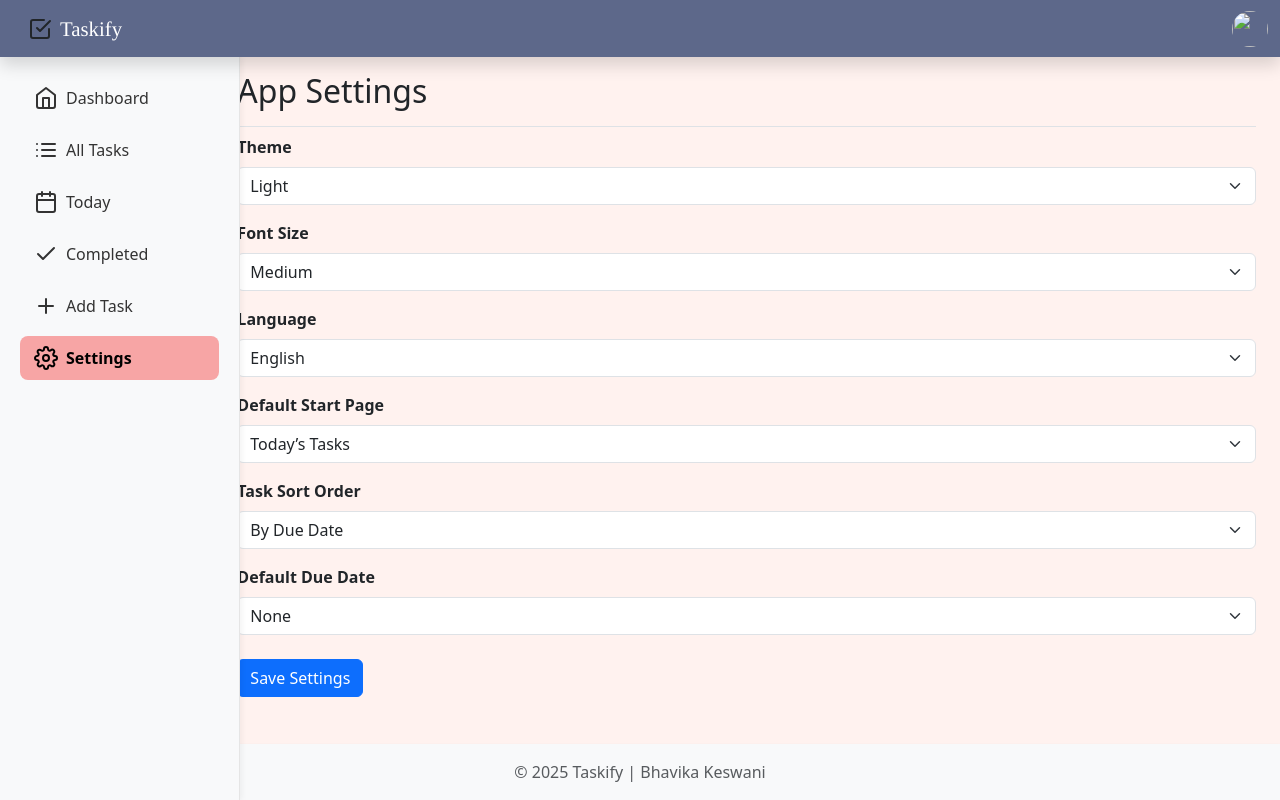
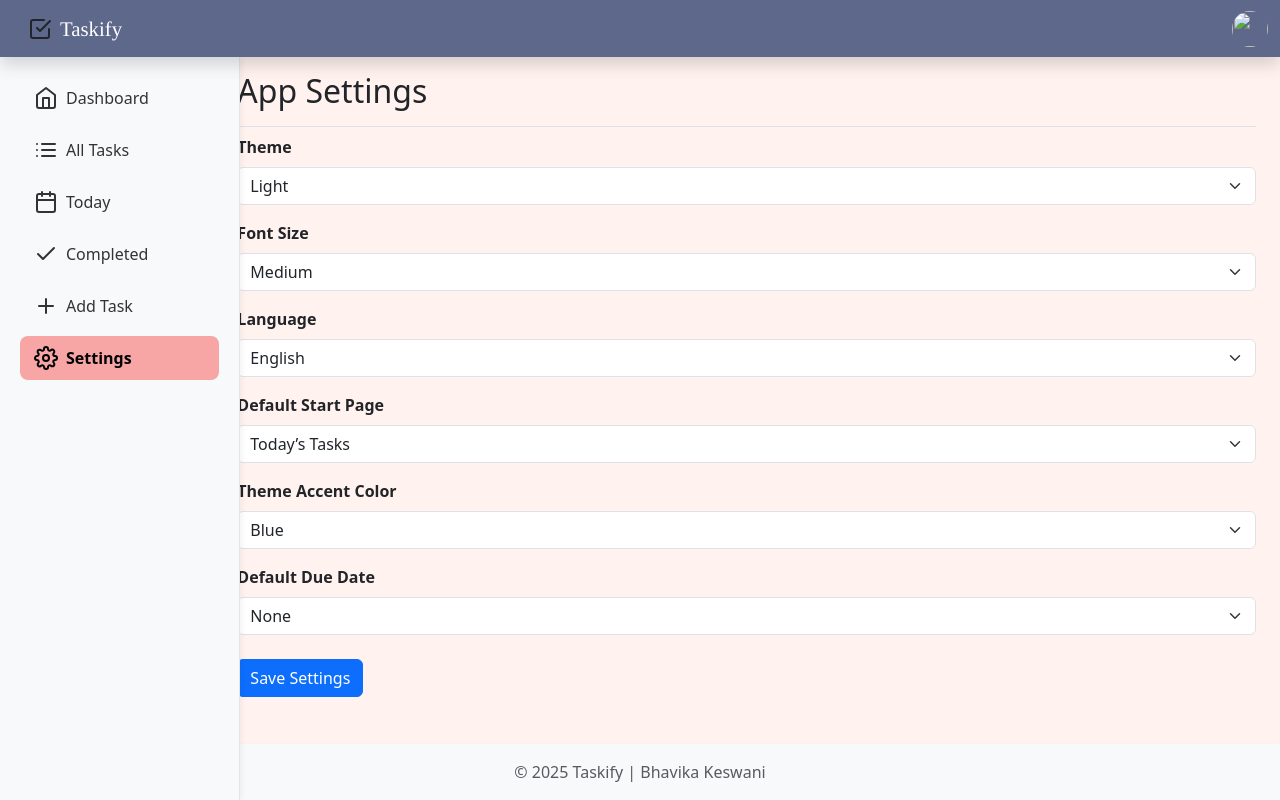
Before and after one commit to bhavikakeswani/taskify, a Flask app: page /settings in a window 1280 px wide. Run offline with Flask 3, Linux system fonts and the light colour scheme; the visitor is signed in with stand-in values (Sample User, id 1); data comes from the database, SQL or seed files in the repository; some libraries are stand-ins or nearby versions; some web fonts are replaced.

Commit message:
Add user-selectable theme accent color

```diff
--- a/main.py
+++ b/main.py
@@ -64,7 +64,7 @@ class UserSettings(db.Model):
     font_size = db.Column(db.String(20), default="medium")
     language = db.Column(db.String(10), default="en")
     start_page = db.Column(db.String(20), default="today")
-    sort_order = db.Column(db.String(20), default="due_date")
+    accent_color = db.Column(db.String(20), default="blue")
     default_due_date = db.Column(db.String(20), default="none")
 
     user = db.relationship("User", backref=db.backref("settings", uselist=False))
@@ -413,7 +413,7 @@ def settings():
         settings.font_size = request.form.get("font_size", "medium")
         settings.language = request.form.get("language", "en")
         settings.start_page = request.form.get("start_page", "today")
-        settings.sort_order = request.form.get("sort_order", "due_date")
+        settings.accent_color = request.form.get("accent_color", "blue")
         settings.show_completed = "show_completed" in request.form
         settings.default_due_date = request.form.get("default_due_date", "none")
 
--- a/templates/base.html
+++ b/templates/base.html
@@ -17,6 +17,39 @@
      <link rel="preconnect" href="https://fonts.googleapis.com">
     <link rel="preconnect" href="https://fonts.gstatic.com" crossorigin>
     <link href="https://fonts.googleapis.com/css2?family=Caveat&family=Corinthia:wght@400;700&family=Libre+Baskerville:ital,wght@0,400;0,700;1,400&family=Playwrite+AU+QLD&family=Sacramento&family=Tinos:ital,wght@0,400;0,700;1,400;1,700&display=swap" rel="stylesheet">
+    <style>
+      :root {
+        --accent-color:
+          {% if settings.accent_color == 'primary' %}
+            var(--bs-primary)
+          {% elif settings.accent_color == 'green' %}
+            green
+          {% elif settings.accent_color == 'red' %}
+            red
+          {% elif settings.accent_color == 'purple' %}
+            purple
+          {% else %}
+            var(--bs-primary)
+          {% endif %}
+          ;
+      }
+
+    .btn-primary {
+      background-color: var(--accent-color);
+      border-color: var(--accent-color);
+    }
+
+    .btn-primary:hover,
+    .btn-primary:focus {
+      background-color: var(--accent-color) !important;
+      border-color: var(--accent-color) !important;
+      opacity: 0.9;
+    }
+
+    a, .nav-link.active {
+      color: var(--accent-color);
+    }
+  </style>
 
   </head>
 
--- a/templates/settings.html
+++ b/templates/settings.html
@@ -46,15 +46,16 @@
     </select>
   </div>
 
-  <!-- Task Sort Order -->
-  <div class="mb-3">
-    <label class="form-label fw-semibold">Task Sort Order</label>
-    <select class="form-select" name="sort_order">
-      <option value="due_date" {% if settings.sort_order == "due_date" %}selected{% endif %}>By Due Date</option>
-      <option value="category" {% if settings.sort_order == "category" %}selected{% endif %}>By Category</option>
-      <option value="created" {% if settings.sort_order == "created" %}selected{% endif %}>By Created Date</option>
-    </select>
-  </div>
+<!-- Theme Accent Color -->
+<div class="mb-3">
+  <label class="form-label fw-semibold">Theme Accent Color</label>
+  <select class="form-select" name="accent_color">
+    <option value="blue" {% if settings.accent_color == "primary" %}selected{% endif %}>Blue</option>
+    <option value="green" {% if settings.accent_color == "green" %}selected{% endif %}>Green</option>
+    <option value="red" {% if settings.accent_color == "red" %}selected{% endif %}>Red</option>
+    <option value="purple" {% if settings.accent_color == "purple" %}selected{% endif %}>Purple</option>
+  </select>
+</div>
 
   <!-- Default Due Date -->
   <div class="mb-3">
```
